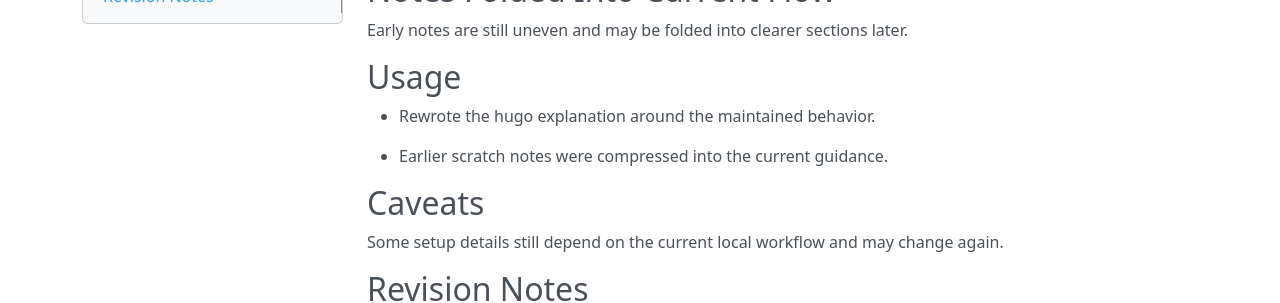
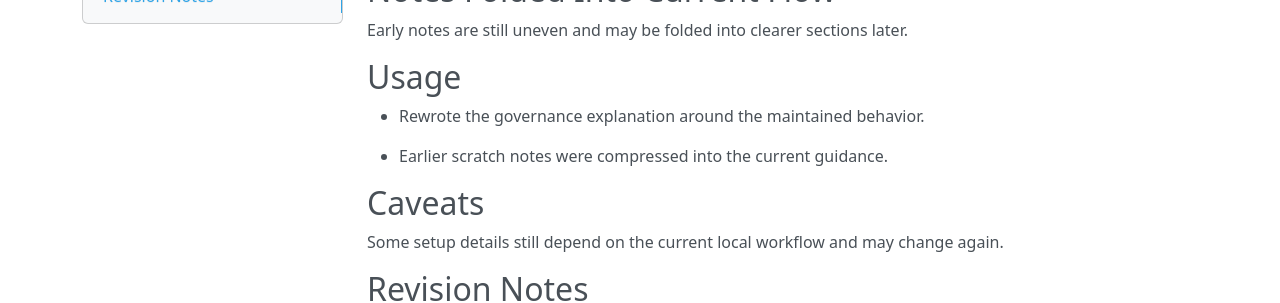
Before and after one commit to sebastianspicker/rae, an MkDocs documentation site: the page built from docs/README.md, in a window 1280 px wide. Shown: the part 336-639 px from the top of the page. Built offline with MkDocs 1.6.1, drawn with Linux system fonts in a browser that asks for light colours; nearby versions of some CDN libraries.

Commit message:
docs(governance): refresh examples around governance

```diff
--- a/docs/README.md
+++ b/docs/README.md
@@ -11,7 +11,7 @@ This page keeps the current readme guidance concise after earlier rough notes.
 Early notes are still uneven and may be folded into clearer sections later.
 
 ## Usage
-- Rewrote the hugo explanation around the maintained behavior.
+- Rewrote the governance explanation around the maintained behavior.
 
 - Earlier scratch notes were compressed into the current guidance.
 
```
Also changed, not shown: docs/INDEX.md (+1 -1 lines).
